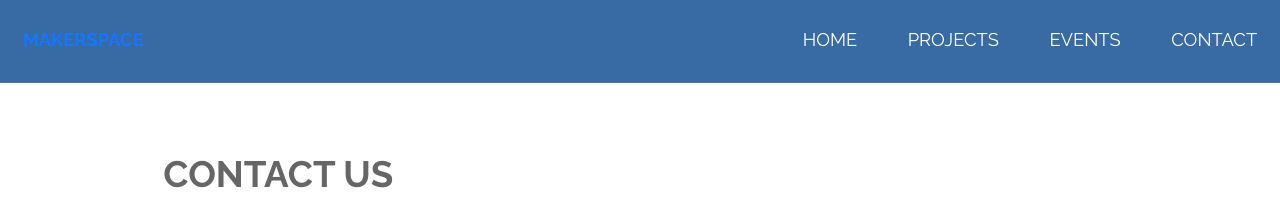
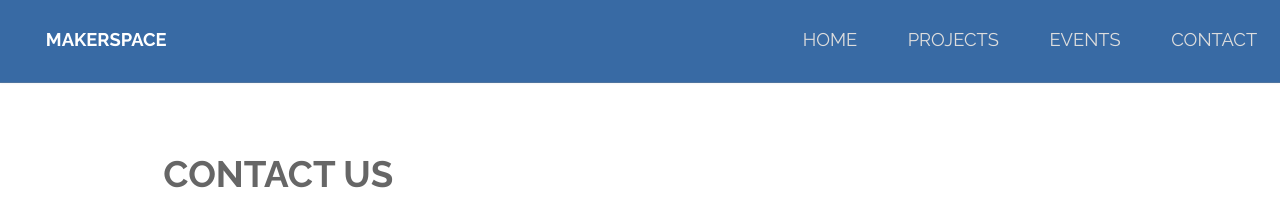
Before and after one commit to OpenSUTD/makerspace, a Jekyll site: the page contact.html, which Jekyll copies as it is, in a window 1280 px wide. Shown: the top 217 px of the page. Built offline with Jekyll 4.4.1, drawn with Linux system fonts in a browser that asks for light colours.

Commit message:
Update contact.html

```diff
--- a/contact.html
+++ b/contact.html
@@ -15,7 +15,7 @@
 	<body>
 
 		<!-- Header -->
-			<header id="header">
+			<header id="header" class="alt2">
 				<h1><strong><a href="../index.html">MAKERSPACE</a></strong> </h1>
 				<nav id="nav">
 					<ul>
```
